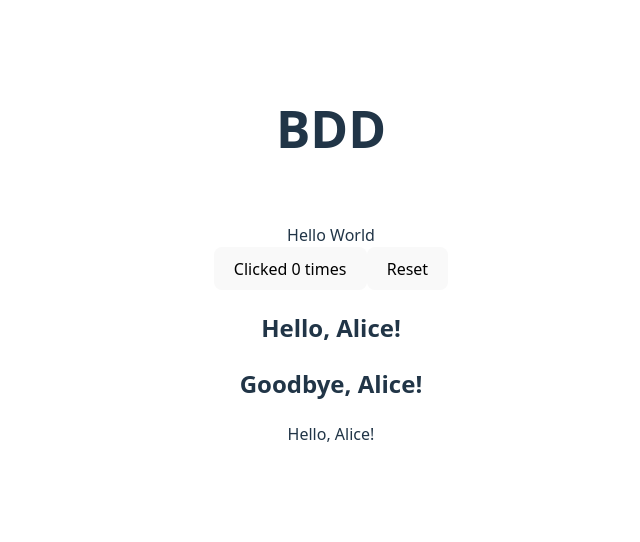
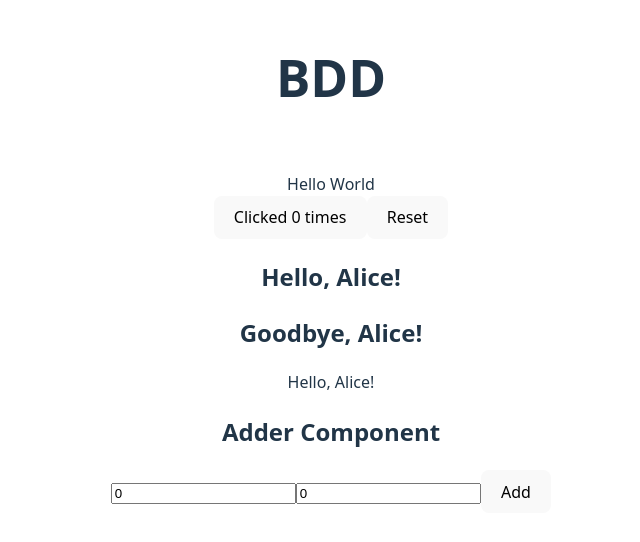
Before and after one commit to bmackeyimproving/BDD-Demo, a React (Vite) app in the folder bdd-vite-react/: page / in a window 1280 px wide. Shown: the part 120-662 px from the top of the page, without its empty margins (309-949 px from the left). Built offline with nearby package versions, Linux system fonts and the light colour scheme.

Commit message:
Add visual example

```diff
--- a/bdd-vite-react/src/Adder.jsx
+++ b/bdd-vite-react/src/Adder.jsx
@@ -1,13 +1,25 @@
-import React from 'react';
+import React, { useState } from 'react';
 
 export function add(a, b) {
   return a + b;
 }
 
 export default function Adder() {
+  const [num1, setNum1] = useState(0);
+  const [num2, setNum2] = useState(0);
+  const [result, setResult] = useState(null);
+
+  const handleAdd = () => {
+    setResult(add(Number(num1), Number(num2)));
+  };
+
   return (
     <div>
       <h2>Adder Component</h2>
+      <input type="number" value={num1} onChange={(e) => setNum1(e.target.value)} />
+      <input type="number" value={num2} onChange={(e) => setNum2(e.target.value)} />
+      <button onClick={handleAdd}>Add</button>
+      {result !== null && <p>Result: {result}</p>}
     </div>
   );
 }
--- a/bdd-vite-react/src/App.jsx
+++ b/bdd-vite-react/src/App.jsx
@@ -5,6 +5,7 @@ import './App.css'
 import HelloWorld from './HelloWorld'
 import Greeting from './Greeting';
 import Farewell from './Farewell';
+import Adder from './Adder';
 
 function App() {
   const [count, setCount] = useState(0)
@@ -15,6 +16,7 @@ function App() {
       <div className="card">
         <HelloWorld />
         <Greeting name="Alice" />
+        <Adder />
       </div>
     </>
   )
```
